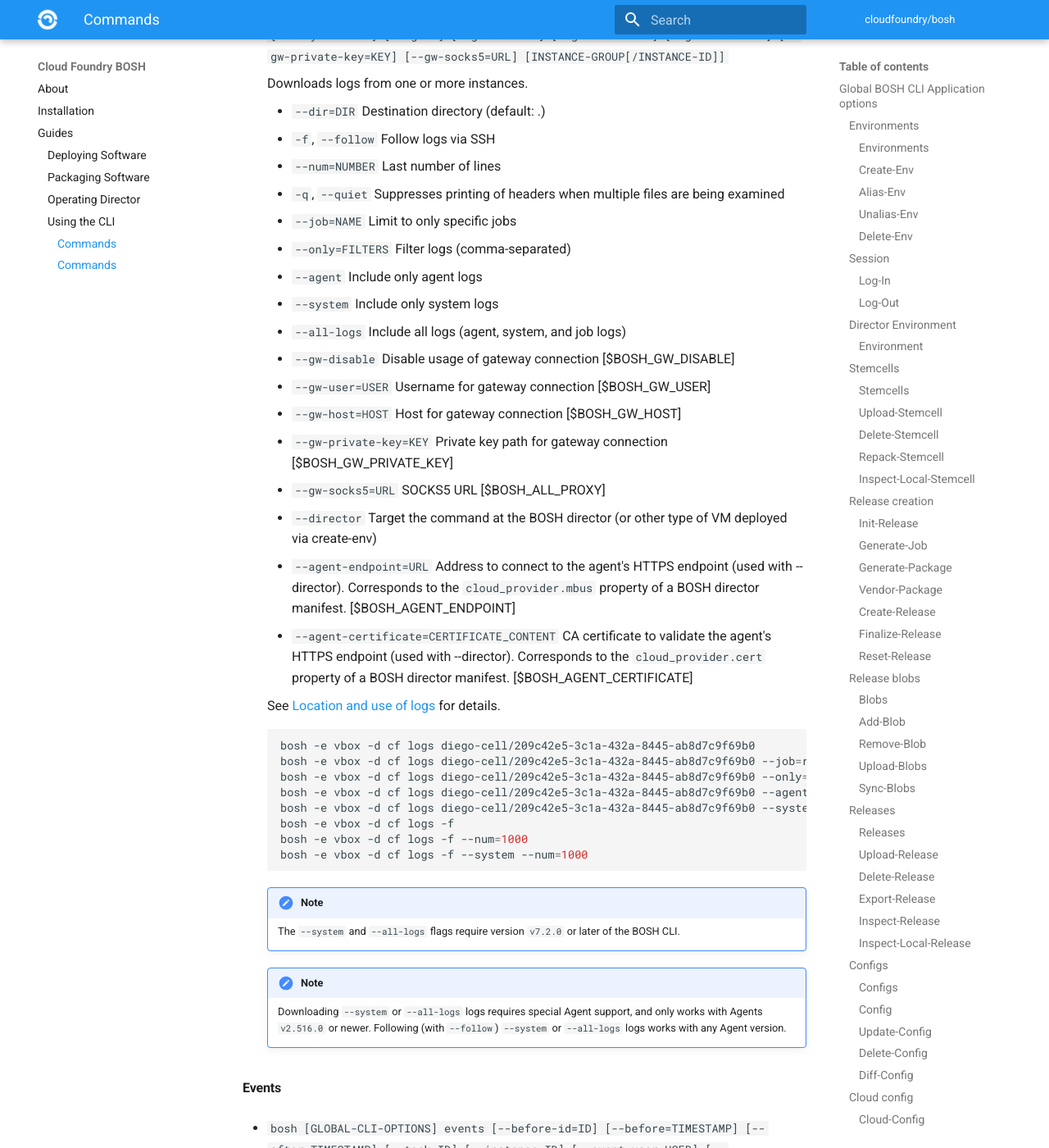
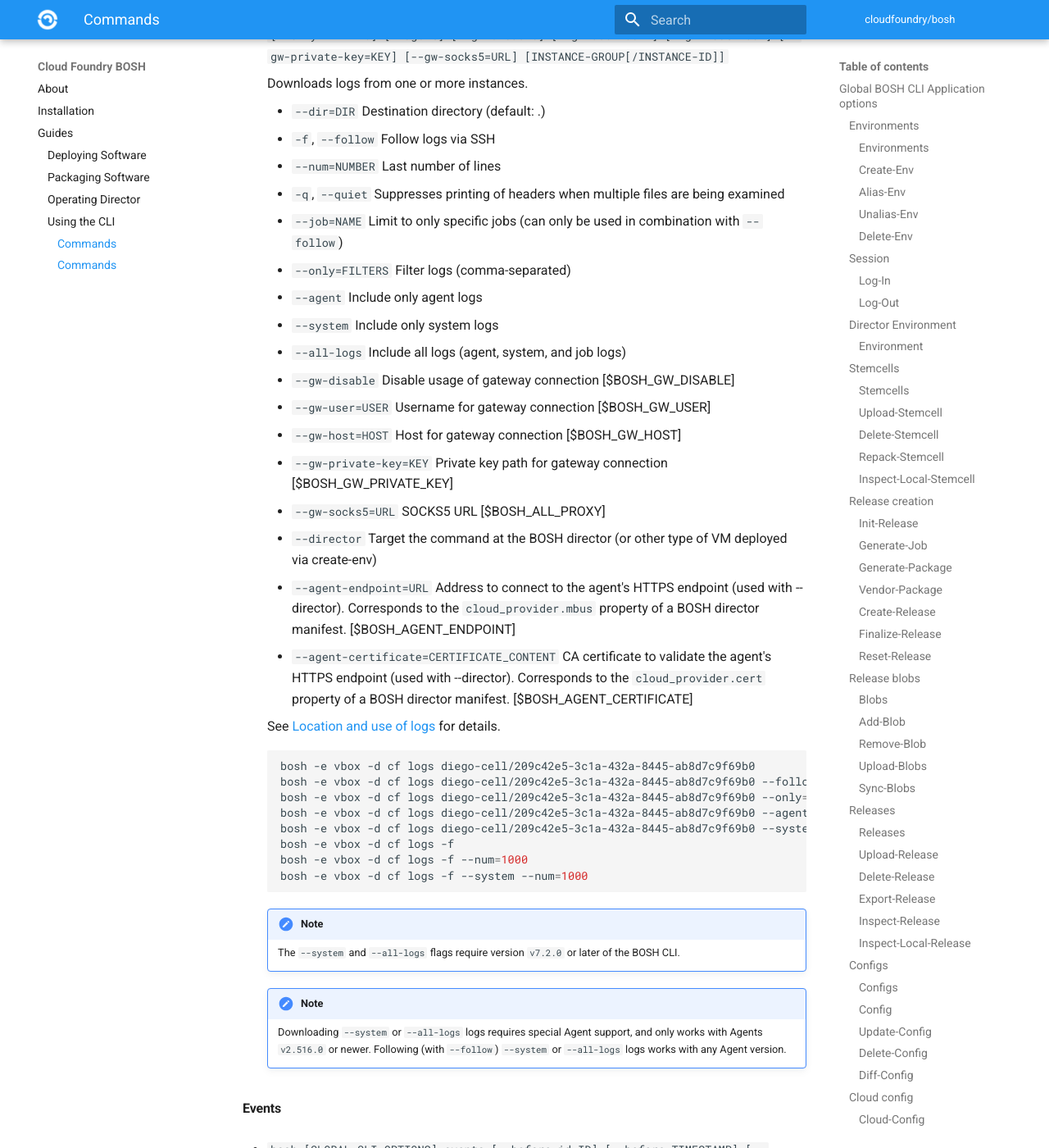
Before and after one commit to cloudfoundry/docs-bosh, an MkDocs documentation site: the page built from content/cli-v2.md, in a window 1280 px wide and 1400 px high, scrolled down 27003 px. Shown: the whole window at 82% size. Built offline with MkDocs 1.6.1 and Material for MkDocs 9.7.7, drawn with Linux system fonts in a browser that asks for light colours; old or Windows-style settings are respelled for this version of MkDocs.

Commit message:
Update bosh logs docs to clarify that --job can only be used with --follow

````diff
--- a/content/cli-v2.md
+++ b/content/cli-v2.md
@@ -1106,7 +1106,7 @@ See [CPI config](cpi-config.md).
     - `-f`, `--follow` Follow logs via SSH
     - `--num=NUMBER` Last number of lines
     - `-q`, `--quiet` Suppresses printing of headers when multiple files are being examined
-    - `--job=NAME` Limit to only specific jobs
+    - `--job=NAME` Limit to only specific jobs (can only be used in combination with `--follow`)
     - `--only=FILTERS` Filter logs (comma-separated)
     - `--agent` Include only agent logs
     - `--system` Include only system logs
@@ -1124,7 +1124,7 @@ See [CPI config](cpi-config.md).
 
     ```shell
     bosh -e vbox -d cf logs diego-cell/209c42e5-3c1a-432a-8445-ab8d7c9f69b0
-    bosh -e vbox -d cf logs diego-cell/209c42e5-3c1a-432a-8445-ab8d7c9f69b0 --job=rep --job=silkd
+    bosh -e vbox -d cf logs diego-cell/209c42e5-3c1a-432a-8445-ab8d7c9f69b0 --follow --job=rep --job=silkd
     bosh -e vbox -d cf logs diego-cell/209c42e5-3c1a-432a-8445-ab8d7c9f69b0 --only='*/*stderr.log'
     bosh -e vbox -d cf logs diego-cell/209c42e5-3c1a-432a-8445-ab8d7c9f69b0 --agent --only=current --only=sync-time.out
     bosh -e vbox -d cf logs diego-cell/209c42e5-3c1a-432a-8445-ab8d7c9f69b0 --system --only=kern.log --only=syslog --only=auth.log
````
